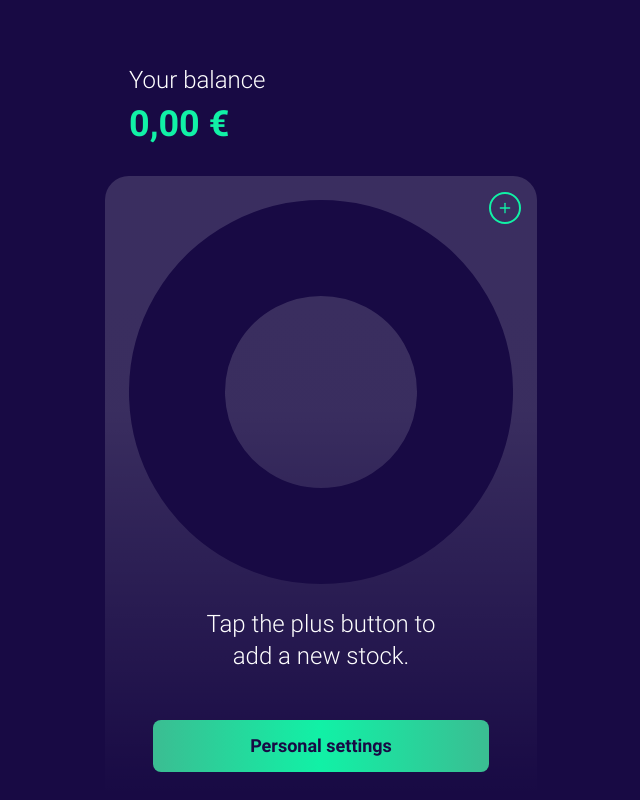
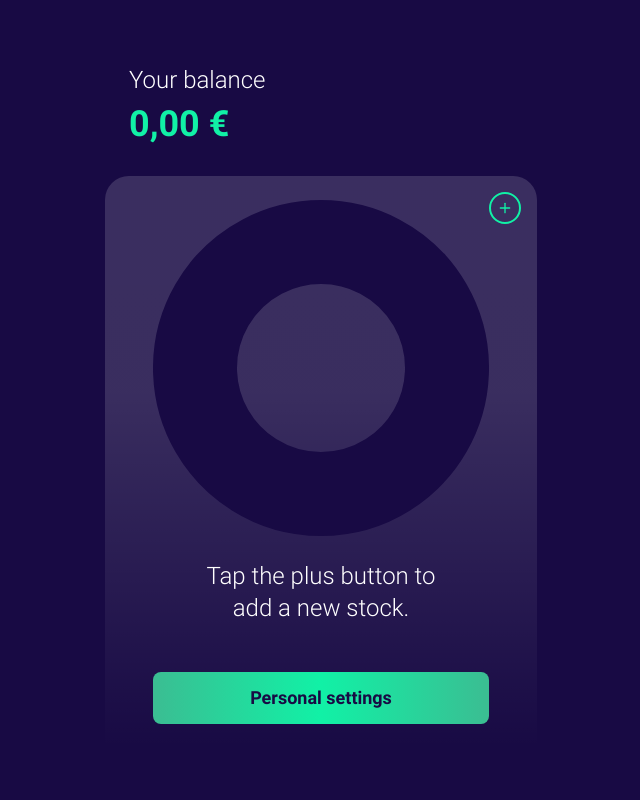
Before and after one commit to carlobeckmann2602/portfolio-tracker, a Next.js app in the folder web/: page / in a window 1280 px wide. Shown: the top 800 px of the page, without its empty margins (319-959 px from the left). Built offline with nearby package versions, Linux system fonts and the light colour scheme; sample sign-in values are in the browser's storage.

Commit message:
Decrease width of donut chart

```diff
--- a/web/components/portfolio/donut-chart/index.tsx
+++ b/web/components/portfolio/donut-chart/index.tsx
@@ -1,5 +1,6 @@
 import { useMemo } from "react";
 import { PieChart } from "react-minimal-pie-chart";
+import cn from "classnames";
 import { DonutChartContextProvider, DonutChartState } from "./context";
 import { DonutChartLabel } from "./label";
 import { useRotationAngle } from "./rotation";
@@ -30,7 +31,7 @@ export const DonutChart = ({
   );
 
   return (
-    <div className="relative pt-full text-base select-none">
+    <div className="relative pt-full text-base select-none mb-6">
       {!disabled && !!segments.length && (
         <div
           className="pointer-events-none w-1 h-6 absolute top-full left-1/2 -ml-0.5 -mt-0.5 transition duration-500"
--- a/web/components/portfolio/index.tsx
+++ b/web/components/portfolio/index.tsx
@@ -103,20 +103,21 @@ const Portfolio = () => {
           )}
         </p>
       </div>
-      <div className="relative -mx-6 flex flex-col gap-6 z-0 rounded-t-3xl p-6 bg-falloff-soft">
+      <div className="relative -mx-6 z-0 rounded-t-3xl p-6 bg-falloff-soft">
         <div
           onClick={() => setModalIsOpen(true)}
           className="absolute top-4 right-4 z-10 rounded-full border-2 border-highlight1 text-highlight1 border-solid w-8 h-8 flex justify-center items-center cursor-pointer"
         >
           <FiPlus />
         </div>
+        <div className="xs:px-4 sm:px-6">
           <DonutChart
             segments={chartSegments}
             selectedId={selectedId}
             onClick={setSelectedId}
             disabled={!holdings.length}
           />
-        <div className="xs:px-4 sm:px-6">
+          <div>
             {holdings.length > 0 ? (
               <StockDetails
                 holding={holdings[selectedId]}
@@ -135,6 +136,7 @@ const Portfolio = () => {
             </Button>
           </div>
         </div>
+      </div>
       <Modal
         title="Add stocks"
         open={modalIsOpen}
```
Lines whose indentation alone changed are shown as unchanged.
